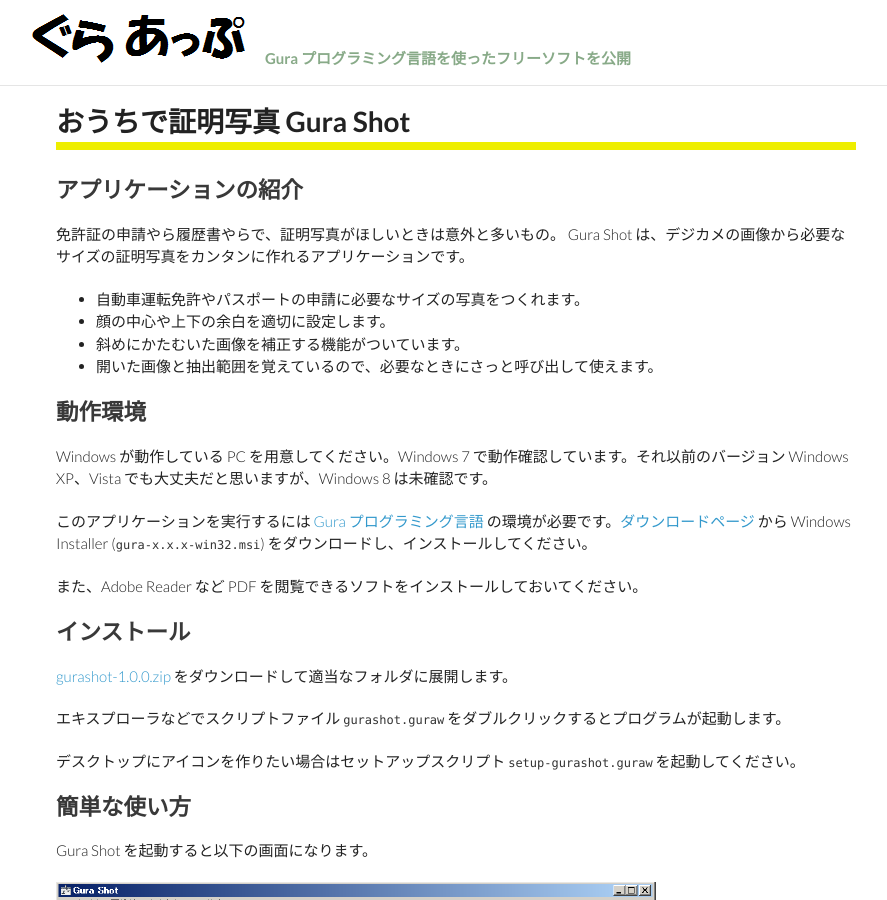
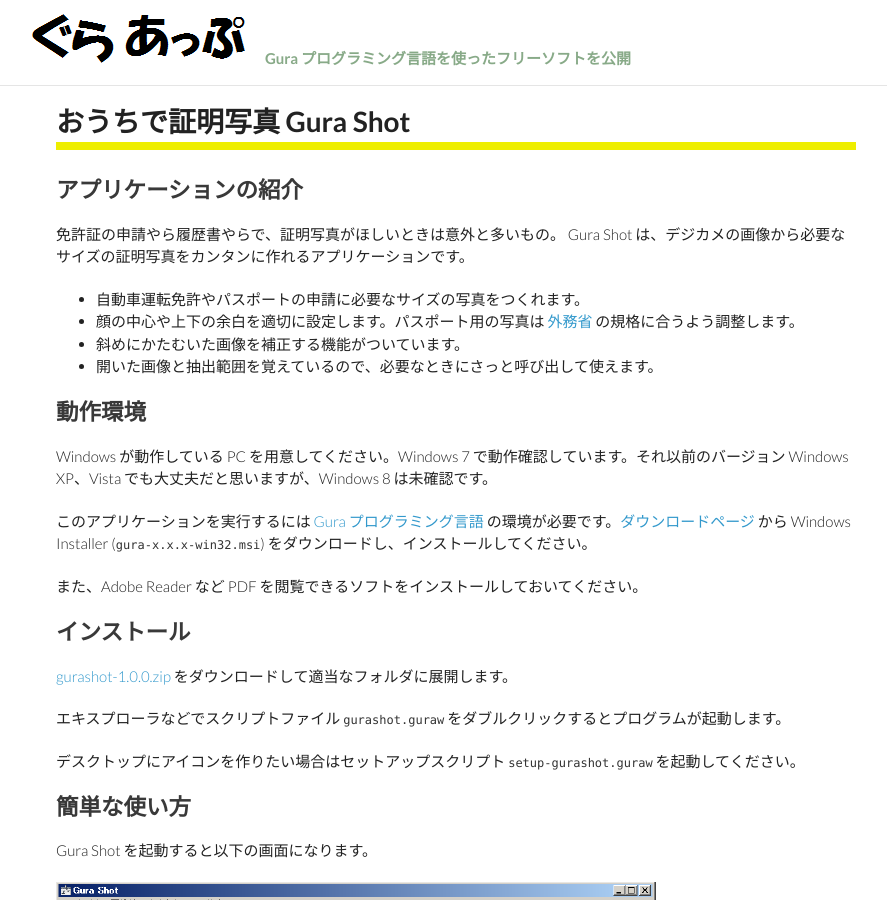
Before and after one commit to gura-app/gura-app.github.io, a Jekyll site: the page built from gurashot/index.md, in a window 1280 px wide and 900 px high. Shown: the whole window, without its empty margins (184-1071 px from the left). Built offline with Jekyll 4.4.1, drawn with Linux system fonts in a browser that asks for light colours; Markdown is read by kramdown in place of the engine named in the settings.

Commit message:
updated document

```diff
--- a/gurashot/index.md
+++ b/gurashot/index.md
@@ -12,7 +12,8 @@
 Gura Shot は、デジカメの画像から必要なサイズの証明写真をカンタンに作れるアプリケーションです。
 
 * 自動車運転免許やパスポートの申請に必要なサイズの写真をつくれます。
-* 顔の中心や上下の余白を適切に設定します。
+* 顔の中心や上下の余白を適切に設定します。パスポート用の写真は
+  [外務省](http://www.mofa.go.jp/mofaj/index.html) の規格に合うよう調整します。
 * 斜めにかたむいた画像を補正する機能がついています。
 * 開いた画像と抽出範囲を覚えているので、必要なときにさっと呼び出して使えます。
 
```
